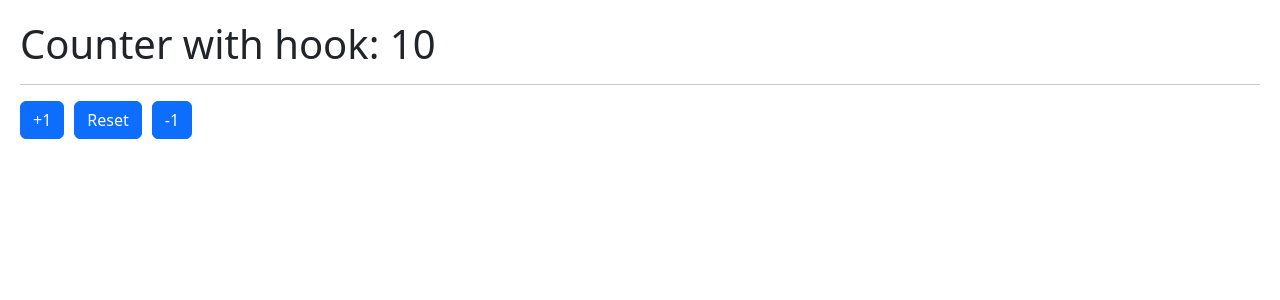
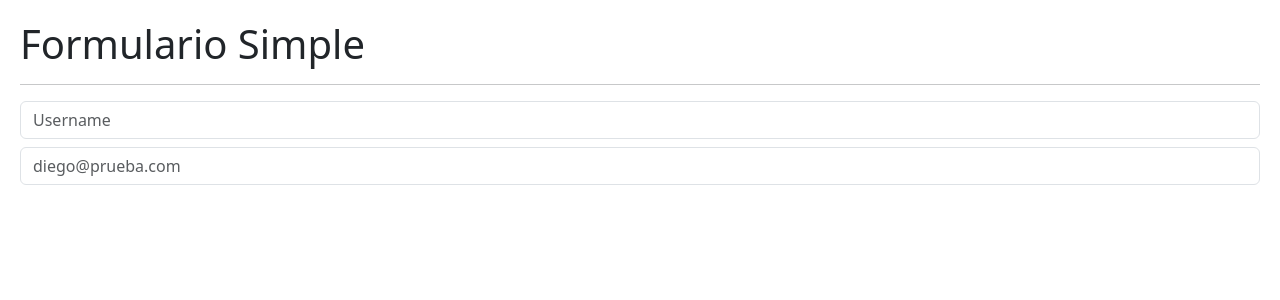
Before and after one commit to Dieguidev/hook-app, a React (Vite) app: page / in a window 1280 px wide. Shown: the top 300 px of the page. Built offline with nearby package versions, Linux system fonts and the light colour scheme.

Commit message:
creado el componente SimpleForm.jsx

```diff
--- /dev/null
+++ b/src/02-UseEffect/SimpleForm.jsx
@@ -0,0 +1,47 @@
+import { useEffect, useState } from "react"
+
+
+export const SimpleForm = () => {
+
+  const [formState, setFormState] = useState({
+    username: 'diego',
+    email: 'diego@probando.com'
+  })
+
+  const { username, email } = formState;
+
+  const onInputChange = ({target}) => {
+    const { name, value } = target;
+    setFormState({
+      ...formState,
+      [name]:value   //propiedad computada de javascript, le dice quien debe cambiar en el objeto
+    })
+  }
+
+  useEffect(()=>{
+
+  },[])
+
+  return (
+    <>
+      <h1>Formulario Simple</h1>
+      <hr />
+
+      <input
+        type="text"
+        className="form-control"
+        placeholder="Username"
+        name="username"
+        value={ onInputChange }
+      />
+
+      <input
+        type="email"
+        className="form-control mt-2"
+        placeholder="diego@prueba.com"
+        name="email"
+        value={ onInputChange }
+      />
+    </>
+  )
+}
--- a/src/main.jsx
+++ b/src/main.jsx
@@ -2,11 +2,12 @@ import React from 'react'
 import ReactDOM from 'react-dom/client'
 import './index.css'
 // import { CounterApp } from './01-UseState/CounterApp'
-import { CounterWithCustomHook } from './01-UseState/CounterWithCustomHook'
+// import { CounterWithCustomHook } from './01-UseState/CounterWithCustomHook'
+import { SimpleForm } from './02-UseEffect/SimpleForm'
 // import { HooksApp } from './HooksApp.jsx'
 
 ReactDOM.createRoot(document.getElementById('root')).render(
   <React.StrictMode>
-    <CounterWithCustomHook/>
+    <SimpleForm/>
   </React.StrictMode>,
 )
```
